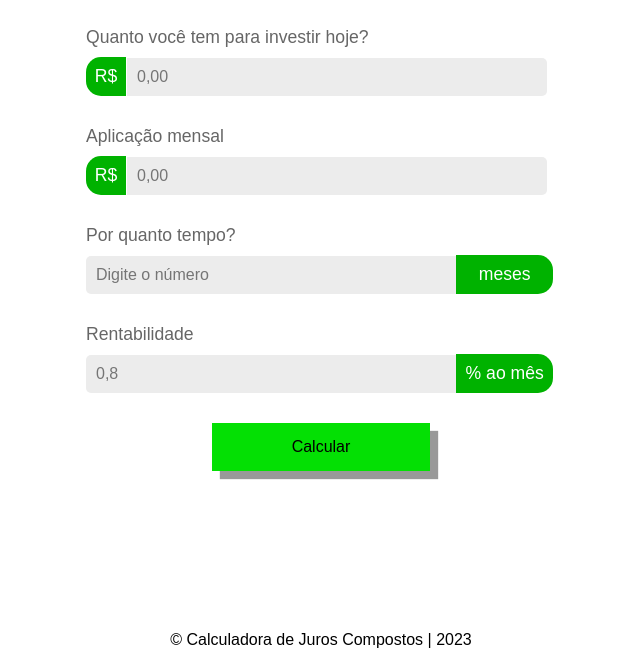
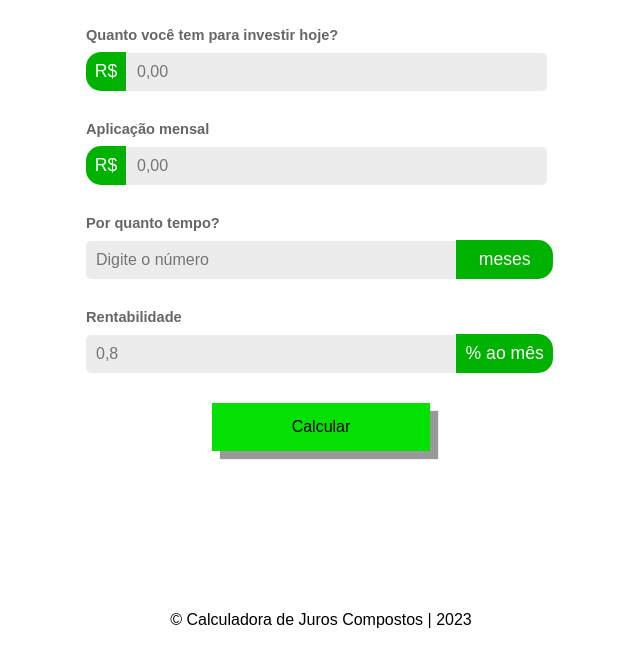
Before and after one commit to goncalvescrs/rate-calculator, a plain HTML site: page index.html in a window 1280 px wide. Shown: the part 200-869 px from the top of the page, without its empty margins (319-959 px from the left). Drawn offline with Linux system fonts and the light colour scheme.

Commit message:
textos e simbolo

```diff
--- a/index.html
+++ b/index.html
@@ -13,9 +13,9 @@
       <h1>Calculadora de Juros Compostos</h1>
       <form id="calculator-form">
         <div>
-          <label for="initial-amount"
-            >Quanto você tem para investir hoje?</label
-          >
+          <label for="initial-amount">
+            <h5>Quanto você tem para investir hoje?</h5>
+          </label>
           <div class="input-number">
             <span class="input-text-coin">R$</span>
             <input
@@ -27,7 +27,7 @@
           </div>
         </div>
         <div>
-          <label for="monthly-deposit">Aplicação mensal</label>
+          <label for="monthly-deposit"><h5>Aplicação mensal</h5></label>
           <div class="input-number">
             <span class="input-text-coin">R$</span>
             <input
@@ -39,7 +39,7 @@
           </div>
         </div>
         <div>
-          <label for="investment-period">Por quanto tempo?</label>
+          <label for="investment-period"><h5>Por quanto tempo?</h5></label>
           <div class="input-number">
             <input
               type="number"
@@ -51,7 +51,7 @@
           </div>
         </div>
         <div>
-          <label for="interest-rate">Rentabilidade</label>
+          <label for="interest-rate"><h5>Rentabilidade</h5></label>
           <div class="input-number">
             <input
               type="number"
@@ -60,7 +60,7 @@
               step="0.01"
               required
             />
-            <span class="input-text-rate">% ao mês</span>
+            <span class="input-text-rate">&#37; ao mês</span>
           </div>
         </div>
         <div class="button-container">
```
